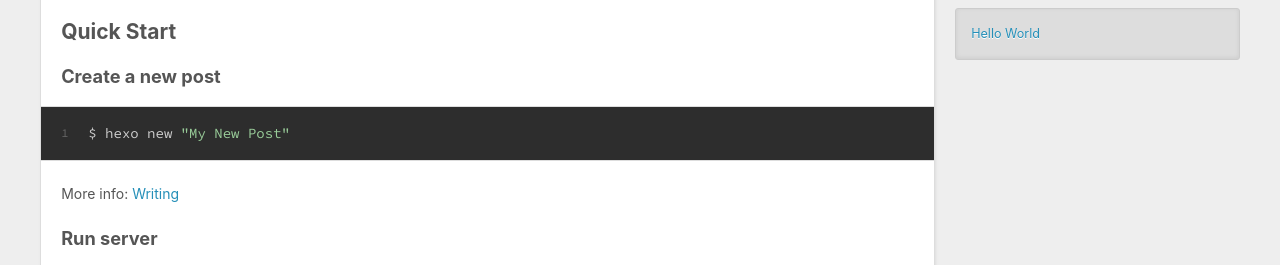
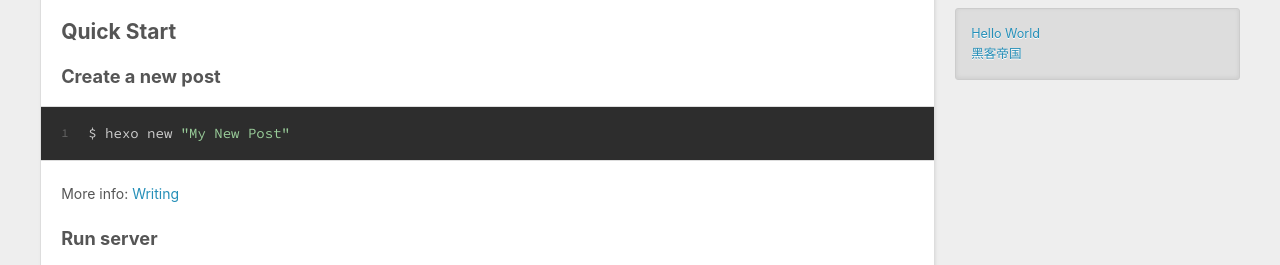
Before and after one commit to shenzhenstar/shenzhenstar.github.io, a plain HTML site: page index.html in a window 1280 px wide. Shown: the part 501-766 px from the top of the page. Drawn offline with nearby package versions, Linux system fonts and the light colour scheme.

Commit message:
Site updated: 2020-02-17 23:50:35

```diff
--- a/index.html
+++ b/index.html
@@ -149,6 +149,13 @@
           </li>
 
       </ul>
+      <ul>
+
+          <li>
+            <a href="/2020/02/17/daimayu/">黑客帝国</a>
+          </li>
+
+      </ul>
     </div>
   </div>
 
```
